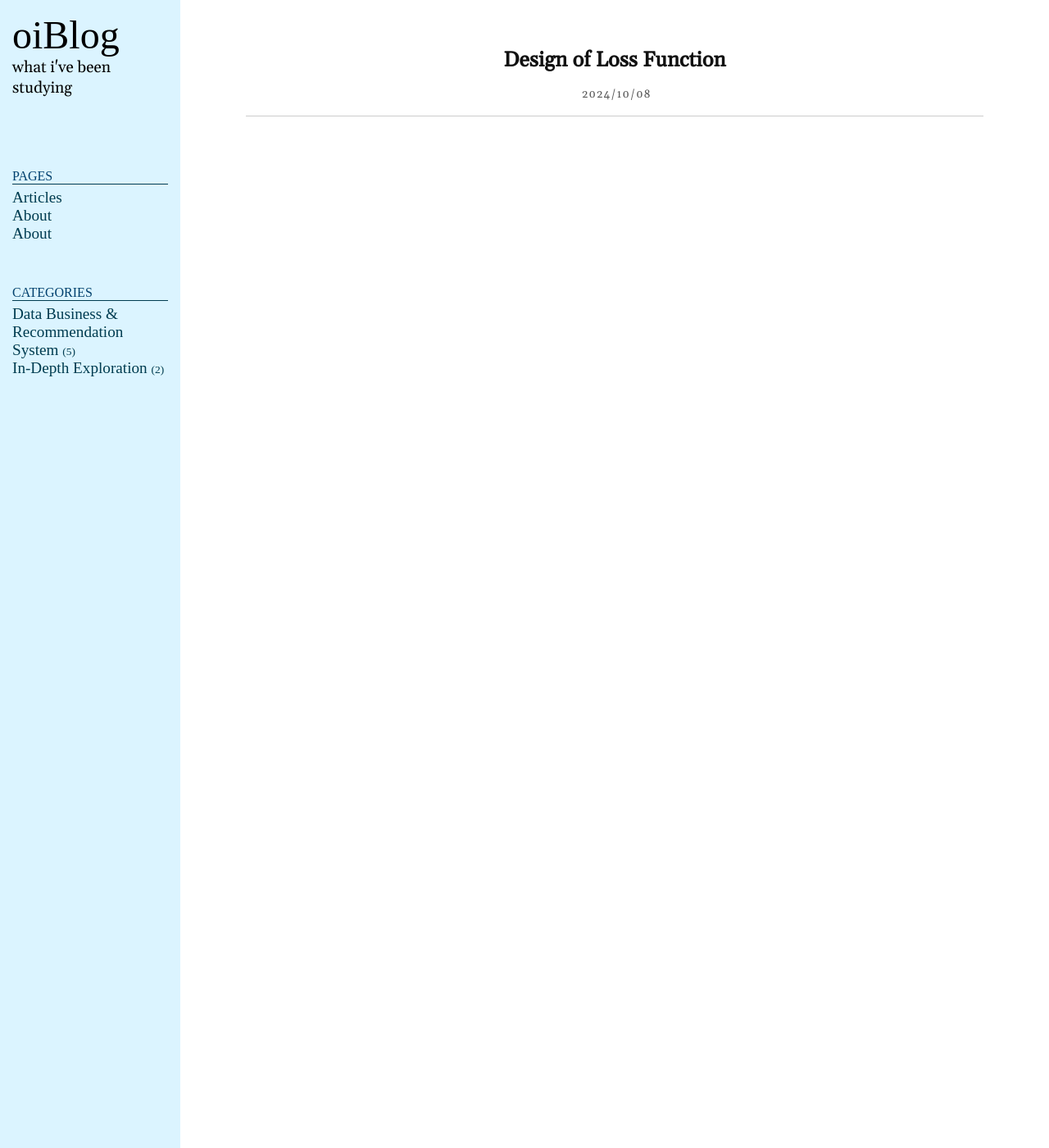
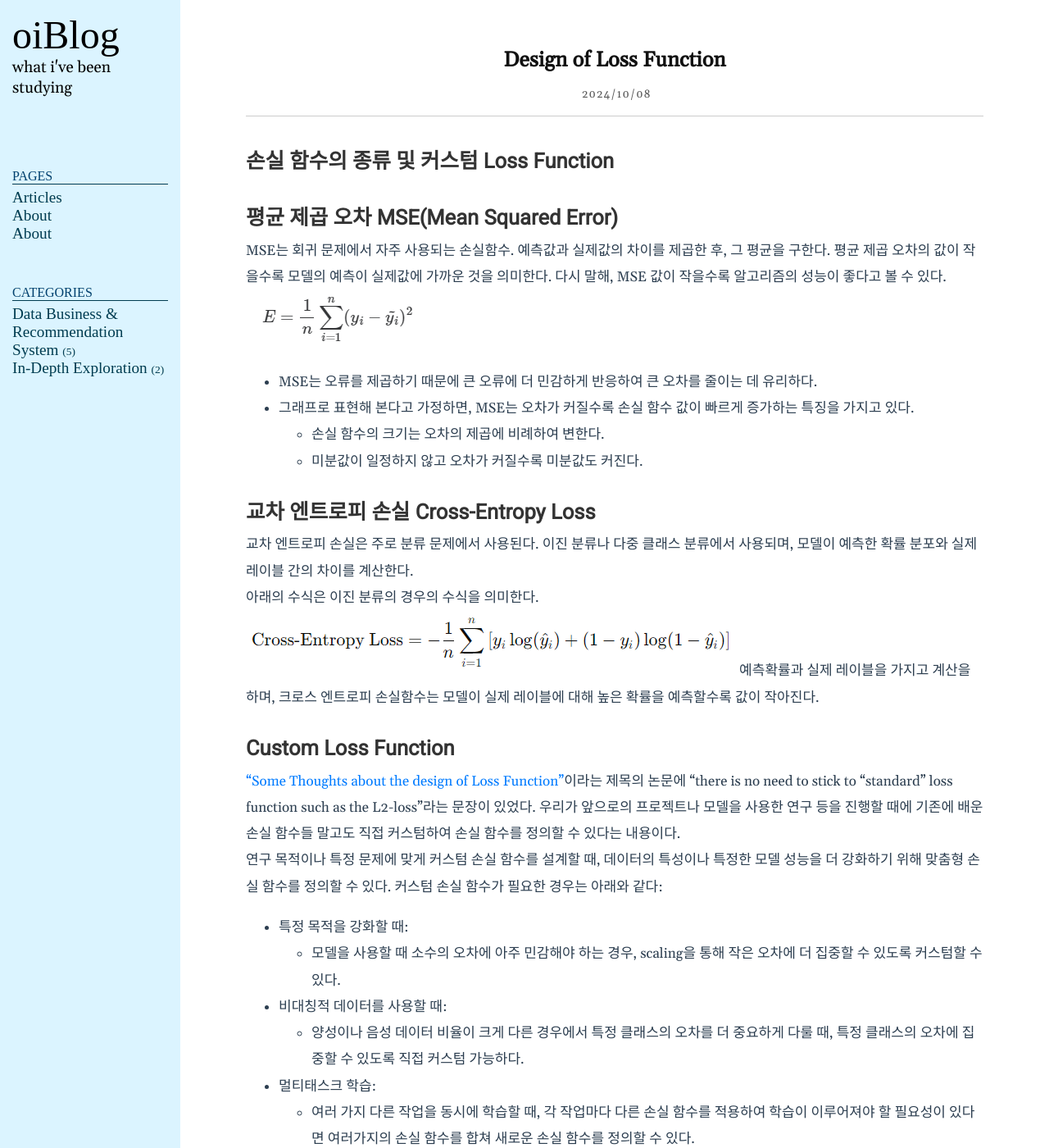
Before and after one commit to choiwlsd/choiwlsd.github.io, a Jekyll site: the page built from _posts/2024-10-08-InDepthEx2.markdown, in a window 1280 px wide and 1400 px high. Shown: the whole window at 82% size. Built offline with Jekyll 4.4.1, drawn with Linux system fonts in a browser that asks for light colours.

Commit message:
Fix: add more

```diff
--- a/_posts/2024-10-08-InDepthEx2.markdown
+++ b/_posts/2024-10-08-InDepthEx2.markdown
@@ -4,3 +4,38 @@ title: "Design of Loss Function"
 date: 2024-10-08
 category: [In-depth exploration]
 ---
+
+# 손실 함수의 종류 및 커스텀 Loss Function
+
+## 평균 제곱 오차 MSE(Mean Squared Error)
+
+MSE는 회귀 문제에서 자주 사용되는 손실함수. 예측값과 실제값의 차이를 제곱한 후, 그 평균을 구한다. 평균 제곱 오차의 값이 작을수록 모델의 예측이 실제값에 가까운 것을 의미한다. 다시 말해, MSE 값이 작을수록 알고리즘의 성능이 좋다고 볼 수 있다.
+<img src='/public/img/241008/MSE.png' alt='Equation of MSE'>
+
+- MSE는 오류를 제곱하기 때문에 큰 오류에 더 민감하게 반응하여 큰 오차를 줄이는 데 유리하다.
+- 그래프로 표현해 본다고 가정하면, MSE는 오차가 커질수록 손실 함수 값이 빠르게 증가하는 특징을 가지고 있다.
+  - 손실 함수의 크기는 오차의 제곱에 비례하여 변한다.
+  - 미분값이 일정하지 않고 오차가 커질수록 미분값도 커진다.
+
+## 교차 엔트로피 손실 Cross-Entropy Loss
+
+교차 엔트로피 손실은 주로 분류 문제에서 사용된다. 이진 분류나 다중 클래스 분류에서 사용되며, 모델이 예측한 확률 분포와 실제 레이블 간의 차이를 계산한다.
+
+아래의 수식은 이진 분류의 경우의 수식을 의미한다.
+<img src='/public/img/241008/Cross-Entropy Loss.png' alt='Equation of Cross-Entropy Loss'>
+예측확률과 실제 레이블을 가지고 계산을 하며, 크로스 엔트로피 손실함수는 모델이 실제 레이블에 대해 높은 확률을 예측할수록 값이 작아진다.
+
+## Custom Loss Function
+
+<a href='https://www.ine.pt/revstat/pdf/rs070102.pdf'>"Some Thoughts about the design of Loss Function"</a>이라는 제목의 논문에 "there is no need to stick to "standard" loss function such as the L2-loss"라는 문장이 있었다. 우리가 앞으로의 프로젝트나 모델을 사용한 연구 등을 진행할 때에 기존에 배운 손실 함수들 말고도 직접 커스텀하여 손실 함수를 정의할 수 있다는 내용이다.
+
+연구 목적이나 특정 문제에 맞게 커스텀 손실 함수를 설계할 때, 데이터의 특성이나 특정한 모델 성능을 더 강화하기 위해 맞춤형 손실 함수를 정의할 수 있다. 커스텀 손실 함수가 필요한 경우는 아래와 같다:
+
+- 특정 목적을 강화할 때:
+  - 모델을 사용할 때 소수의 오차에 아주 민감해야 하는 경우, scaling을 통해 작은 오차에 더 집중할 수 있도록 커스텀할 수 있다.
+- 비대칭적 데이터를 사용할 때:
+  - 양성이나 음성 데이터 비율이 크게 다른 경우에서 특정 클래스의 오차를 더 중요하게 다룰 때, 특정 클래스의 오차에 집중할 수 있도록 직접 커스텀 가능하다.
+- 멀티태스크 학습:
+  - 여러 가지 다른 작업을 동시에 학습할 때, 각 작업마다 다른 손실 함수를 적용하여 학습이 이루어져야 할 필요성이 있다면 여러가지의 손실 함수를 합쳐 새로운 손실 함수를 정의할 수 있다.
+
+### 커스텀 손실 함수 설계 방법
```
Also changed, not shown: public/img/241008/Cross-Entropy Loss.png (added), public/img/241008/MSE.png (added).
